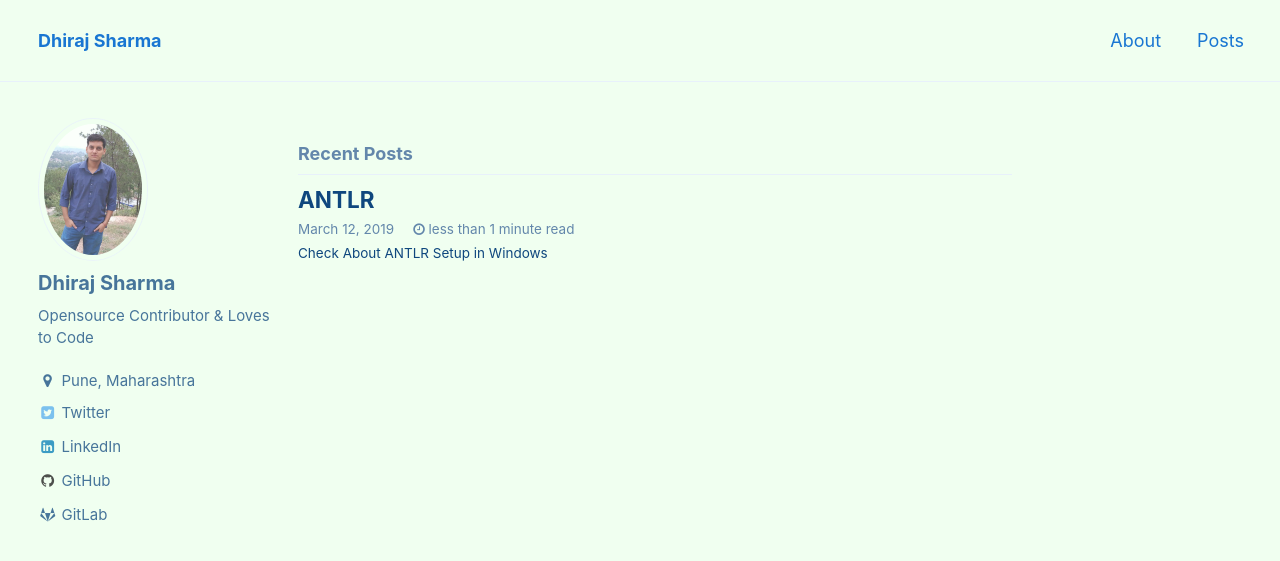
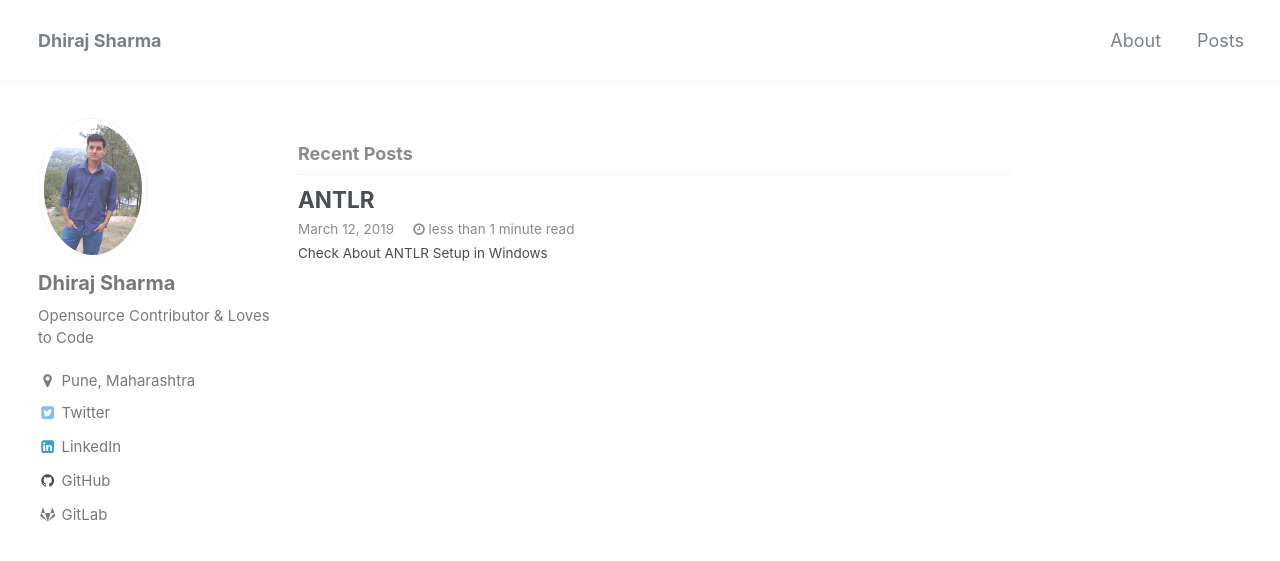
Before and after one commit to Dhiraj240/dhiraj240.github.io, a Jekyll site: the page built from index.html, in a window 1280 px wide and 900 px high. Shown: the top 561 px of the window. Built offline with Jekyll 4.4.1, drawn with Linux system fonts in a browser that asks for light colours; the list of posts is cut into pages by our own code.

Commit message:
Update _config.yml

```diff
--- a/_config.yml
+++ b/_config.yml
@@ -5,7 +5,7 @@
 # For technical reasons, this file is *NOT* reloaded automatically when you use
 # `jekyll serve`. If you change this file, please restart the server process.
 
-minimal_mistakes_skin    : "aqua" # "air", "aqua", "contrast", "dark", "dirt", "neon", "mint", "plum", "sunrise"
+minimal_mistakes_skin    : "default" # "air", "aqua", "contrast", "dark", "dirt", "neon", "mint", "plum", "sunrise"
 
 # Site Settings
 locale                   : "en"
```
